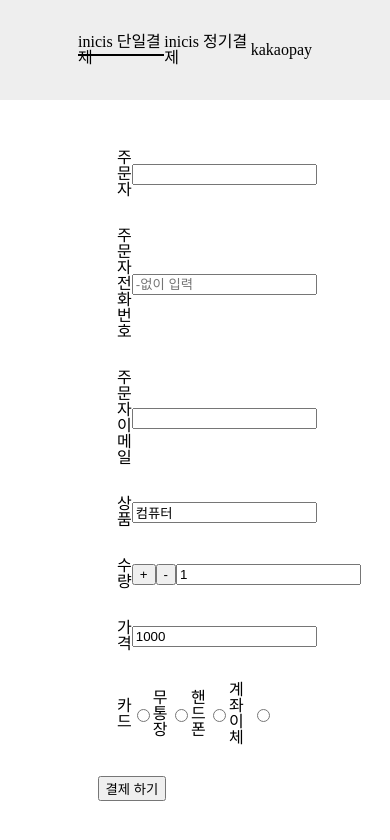
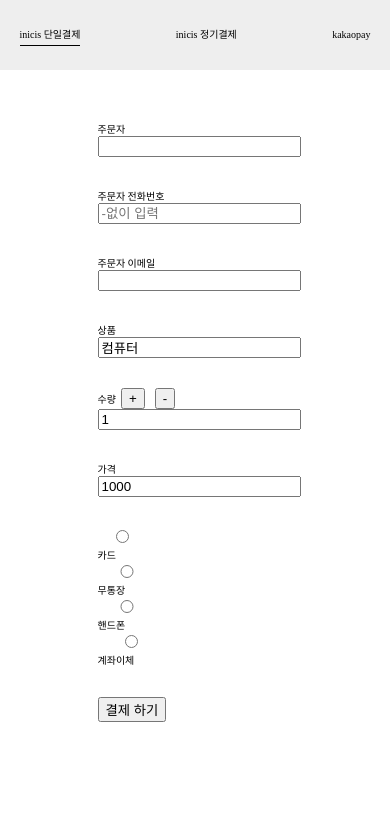
Before and after one commit to dlsdk0601/payment_portfolio, a React (Create React App) app in the folder client/: page /inicis-onetime in a window 390 px wide. Shown: the top 840 px of the page. Built offline with nearby package versions, Linux system fonts and the light colour scheme; no server answers.

Commit message:
inicis onepay publishing and form setting

```diff
--- a/client/src/component/header/css/Header.css
+++ b/client/src/component/header/css/Header.css
@@ -44,12 +44,25 @@
 
 /* mobile */
 @media screen and (max-width: 480px) {
-  .wrapper {
-    width: 50%;
-    margin: 50px auto;
+  .header {
+    height: 70px;
   }
 
-  .title {
-    margin-bottom: 50px;
+  .menu-box {
+    width: 90%;
+    height: 100%;
+    margin: 0 auto;
+    display: flex;
+    justify-content: space-between;
+    align-items: center;
+  }
+
+  .menu {
+    font-size: 10px;
+  }
+
+  .menu::after {
+    top: 15px;
+    height: 1px;
   }
 }
--- a/client/src/component/inicisOnetime/InicisOneTimeSection.tsx
+++ b/client/src/component/inicisOnetime/InicisOneTimeSection.tsx
@@ -84,10 +84,11 @@ export default function InicisOneTimeSection() {
       timeStamp,
       oid,
       totalPrice,
+      isMobile,
     };
 
     const payPriceCompared: { result: boolean; msg: string } = await Axios.post(
-      "api/inicis/ready",
+      "/inicis/ready",
       paymentData
     );
 
@@ -101,6 +102,7 @@ export default function InicisOneTimeSection() {
     }
 
     if (isMobile && payPriceCompared.result) {
+      console.log("start");
       mobilePurchaseRef.current.action =
         "https://mobile.inicis.com/smart/payment/";
       mobilePurchaseRef.current.target = "_self";
@@ -111,157 +113,10 @@ export default function InicisOneTimeSection() {
   return (
     <>
       {isMobile ? (
-        <form onSubmit={paymentStart} id="SendPayForm_id" method="Post">
-          <div className="input__box">
-            <label>주문자</label>
-            <input
-              type="text"
-              name="buyername"
-              value={buyername}
-              onChange={(e) => setBuyername(e.target.value)}
-            />
-          </div>
-          <div className="input__box">
-            <label>주문자 전화번호</label>
-            <input
-              type="text"
-              name="buyertel"
-              value={buyertel}
-              placeholder="-없이 입력"
-              onChange={(e) => setBuyertel(e.target.value)}
-            />
-          </div>
-          <div className="input__box">
-            <label>주문자 이메일</label>
-            <input
-              type="text"
-              name="buyeremail"
-              value={buyeremail}
-              onChange={(e) => setBuyeremail(e.target.value)}
-            />
-          </div>
-          <div className="input__box">
-            <label>상품</label>
-            <input type="text" name="goodname" value="컴퓨터" />
-          </div>
-          <div className="input__box">
-            <label>수량</label>
-            <button onClick={(e) => countHanlder(e, true)}>+</button>
-            <button onClick={(e) => countHanlder(e, false)}>-</button>
-            <input type="text" value={goodCount} />
-          </div>
-          <div className="input__box">
-            <label>가격</label>
-            <input type="text" name="price" value={goodCount * 1000} />
-          </div>
-          <div className="input__box">
-            <label>카드</label>
-            <input
-              type="radio"
-              id="Card"
-              onChange={(e) => setGopaymethod(e.target.id)}
-              value="카드"
-            />
-            <label>무통장</label>
-            <input
-              type="radio"
-              id="VBank"
-              onChange={(e) => setGopaymethod(e.target.id)}
-              value="무통장"
-            />
-            <label>핸드폰</label>
-            <input
-              type="radio"
-              id="HPP"
-              onChange={(e) => setGopaymethod(e.target.id)}
-              value="핸드폰"
-            />
-            <label>계좌이체</label>
-            <input
-              type="radio"
-              id="DirectBank"
-              onChange={(e) => setGopaymethod(e.target.id)}
-              value="계좌이체"
-            />
-            <input type="hidden" name="paymentMethod" value={gopaymethod} />
-          </div>
-
-          {/* mid -> 실제 테스트 환경에서는 사용자 id, 테스트할 때는 INIpayTest 사용하면 된다. */}
-          <input type="hidden" name="mid" value={"INIpayTest"} />
-
-          {/* 발급받은 mKey를 SHA256하면 된다. 테스트할 때는 3a9503069192f207491d4b19bd743fc249a761ed94246c8c42fed06c3cd15a33 를 사용하면 된다. */}
-          <input
-            type="hidden"
-            name="mKey"
-            value={
-              "3a9503069192f207491d4b19bd743fc249a761ed94246c8c42fed06c3cd15a33"
-            }
-          />
-          <input
-            type="hidden"
-            name="signature"
-            value={SHA256(
-              `oid=${oid}&price=${1000 * goodCount}&timestamp=${timeStamp}`
-            )}
-          />
-
-          <input type="hidden" name="oid" value={oid} />
-          <input type="hidden" name="timestamp" value={timeStamp} />
-
-          {/* 전문 버전 - "1.0" 고정 */}
-          <input type="hidden" name="version" value="1.0" />
-          {/* 가격단위 */}
-          <input type="hidden" name="currency" value="WON" />
-
-          {/* 무형 상품 HPP(2)  유형 상품 HPP(1) */}
-          {gopaymethod === "HPP" && (
-            <input type="hidden" name="acceptmethod" value={"HPP(1)"} />
-          )}
-
-          {/* 무통장입금 현금영수증 */}
-          {gopaymethod === "VBank" && (
-            <input type="hidden" name="acceptmethod" value={"va_receipt"} />
-          )}
-
-          {/* 결제 후 return하는 url로 결제 요청하는 도메인과 같아야 한다. 결제 성공 유무와 결제에 대한 데이터를 보낼 서버주소*/}
-          <input
-            type="hidden"
-            name="returnUrl"
-            value={
-              window.location.href.indexOf("www") == -1
-                ? `${
-                    process.env.REACT_APP_RETURNURL ||
-                    "http://localhost:5000/api/inicis/onetime"
-                  }`
-                : `${
-                    process.env.REACT_APP_WWWRETURNURL ||
-                    "https://www.localhost:5000/api/inicis/onetime"
-                  }`
-            }
-          />
-          {/* 결제창을 닫기 위해서 CloseInicis라는 페이지를 새로만드로 외부 js를 호출한다.   */}
-          <input
-            type="hidden"
-            name="closeUrl"
-            value={
-              window.location.href.indexOf("www") == -1
-                ? `${
-                    process.env.REACT_APP_CLOSEURL ||
-                    "http://localhost:5000/close-inicis"
-                  }`
-                : `${
-                    process.env.REACT_APP_WWWCLOSEURL ||
-                    "http://www.localhost:5000/close-inicis"
-                  }`
-            }
-          />
-          <button type="submit">결제 하기</button>
-        </form>
-      ) : (
         <form
           onSubmit={paymentStart}
+          method="post"
           name="mobileweb"
-          method="post"
           accept-charset="euc-kr"
           ref={mobilePurchaseRef}
         >
@@ -378,6 +233,165 @@ export default function InicisOneTimeSection() {
           {/* 결제창을 닫기 위해서 CloseInicis라는 페이지를 새로만드로 외부 js를 호출한다.   */}
           <button type="submit">결제 하기</button>
         </form>
+      ) : (
+        <form onSubmit={paymentStart} id="SendPayForm_id" name="" method="POST">
+          <div className="input__box">
+            <label>주문자</label>
+            <input
+              type="text"
+              name="buyername"
+              value={buyername}
+              onChange={(e) => setBuyername(e.target.value)}
+            />
+          </div>
+          <div className="input__box">
+            <label>주문자 전화번호</label>
+            <input
+              type="text"
+              name="buyertel"
+              value={buyertel}
+              placeholder="-없이 입력"
+              onChange={(e) => setBuyertel(e.target.value)}
+            />
+          </div>
+          <div className="input__box">
+            <label>주문자 이메일</label>
+            <input
+              type="text"
+              name="buyeremail"
+              value={buyeremail}
+              onChange={(e) => setBuyeremail(e.target.value)}
+            />
+          </div>
+          <div className="input__box">
+            <label>상품</label>
+            <input type="text" name="goodname" value="컴퓨터" />
+          </div>
+          <div className="input__box">
+            <label>수량</label>
+            <button className="btn" onClick={(e) => countHanlder(e, true)}>
+              +
+            </button>
+            <button className="btn" onClick={(e) => countHanlder(e, false)}>
+              -
+            </button>
+            <input type="text" value={goodCount} />
+          </div>
+          <div className="input__box">
+            <label>가격</label>
+            <input type="text" name="price" value={goodCount * 1000} />
+          </div>
+          <div className="input__box checkBox">
+            <div>
+              <input
+                type="radio"
+                id="Card"
+                onChange={(e) => setGopaymethod(e.target.id)}
+                value="카드"
+              />
+              <label>카드</label>
+            </div>
+            <div>
+              <input
+                type="radio"
+                id="VBank"
+                onChange={(e) => setGopaymethod(e.target.id)}
+                value="무통장"
+              />
+              <label>무통장</label>
+            </div>
+            <div>
+              <input
+                type="radio"
+                id="HPP"
+                onChange={(e) => setGopaymethod(e.target.id)}
+                value="핸드폰"
+              />
+              <label>핸드폰</label>
+            </div>
+            <div>
+              <input
+                type="radio"
+                id="DirectBank"
+                onChange={(e) => setGopaymethod(e.target.id)}
+                value="계좌이체"
+              />
+              <label>계좌이체</label>
+            </div>
+            <input type="hidden" name="paymentMethod" value={gopaymethod} />
+          </div>
+
+          {/* mid -> 실제 테스트 환경에서는 사용자 id, 테스트할 때는 INIpayTest 사용하면 된다. */}
+          <input type="hidden" name="mid" value={"INIpayTest"} />
+
+          {/* 발급받은 mKey를 SHA256하면 된다. 테스트할 때는 3a9503069192f207491d4b19bd743fc249a761ed94246c8c42fed06c3cd15a33 를 사용하면 된다. */}
+          <input
+            type="hidden"
+            name="mKey"
+            value={
+              "3a9503069192f207491d4b19bd743fc249a761ed94246c8c42fed06c3cd15a33"
+            }
+          />
+          <input
+            type="hidden"
+            name="signature"
+            value={SHA256(
+              `oid=${oid}&price=${1000 * goodCount}&timestamp=${timeStamp}`
+            )}
+          />
+
+          <input type="hidden" name="oid" value={oid} />
+          <input type="hidden" name="timestamp" value={timeStamp} />
+
+          {/* 전문 버전 - "1.0" 고정 */}
+          <input type="hidden" name="version" value="1.0" />
+          {/* 가격단위 */}
+          <input type="hidden" name="currency" value="WON" />
+
+          {/* 무형 상품 HPP(2)  유형 상품 HPP(1) */}
+          {gopaymethod === "HPP" && (
+            <input type="hidden" name="acceptmethod" value={"HPP(1)"} />
+          )}
+
+          {/* 무통장입금 현금영수증 */}
+          {gopaymethod === "VBank" && (
+            <input type="hidden" name="acceptmethod" value={"va_receipt"} />
+          )}
+
+          {/* 결제 후 return하는 url로 결제 요청하는 도메인과 같아야 한다. 결제 성공 유무와 결제에 대한 데이터를 보낼 서버주소*/}
+          <input
+            type="hidden"
+            name="returnUrl"
+            value={
+              window.location.href.indexOf("www") == -1
+                ? `${
+                    process.env.REACT_APP_RETURNURL ||
+                    "http://localhost:5000/api/inicis/onetime"
+                  }`
+                : `${
+                    process.env.REACT_APP_WWWRETURNURL ||
+                    "https://www.localhost:5000/api/inicis/onetime"
+                  }`
+            }
+          />
+          {/* 결제창을 닫기 위해서 CloseInicis라는 페이지를 새로만드로 외부 js를 호출한다.   */}
+          <input
+            type="hidden"
+            name="closeUrl"
+            value={
+              window.location.href.indexOf("www") == -1
+                ? `${
+                    process.env.REACT_APP_CLOSEURL ||
+                    "http://localhost:5000/close-inicis"
+                  }`
+                : `${
+                    process.env.REACT_APP_WWWCLOSEURL ||
+                    "http://www.localhost:5000/close-inicis"
+                  }`
+            }
+          />
+          <button type="submit">결제 하기</button>
+        </form>
       )}
     </>
   );
--- a/client/src/component/inicisOnetime/css/InicisOneTimeSectionStyle.css
+++ b/client/src/component/inicisOnetime/css/InicisOneTimeSectionStyle.css
@@ -5,3 +5,36 @@
   justify-content: space-between;
   align-items: center;
 }
+
+@media screen and (max-width: 480px) {
+  form {
+    margin-bottom: 20px;
+  }
+
+  .input__box {
+    width: 100%;
+    margin: 0 auto 30px auto;
+    display: block;
+    justify-content: space-between;
+    align-items: center;
+  }
+
+  input {
+    width: 100%;
+  }
+
+  form label {
+    font-size: 10px;
+  }
+
+  form .btn {
+    margin: 0 5px;
+  }
+
+  .checkBox {
+    display: flex;
+    flex-direction: column;
+    justify-content: flex-start;
+    align-items: flex-start;
+  }
+}
```
Also changed, not shown: 1 other file (tests, documents, lock files or other folders).
